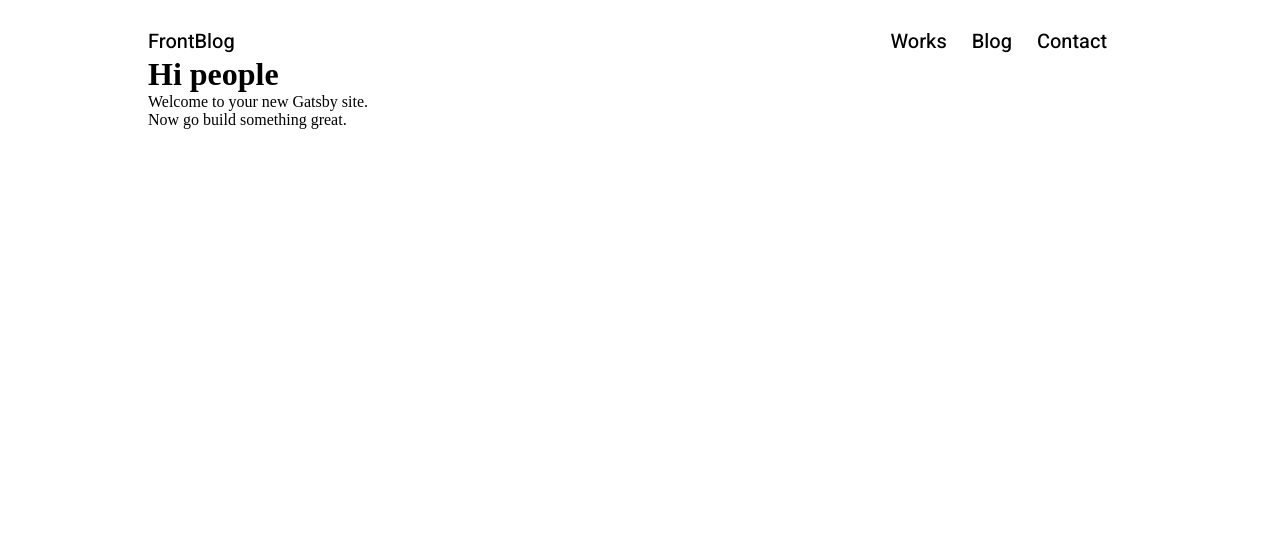
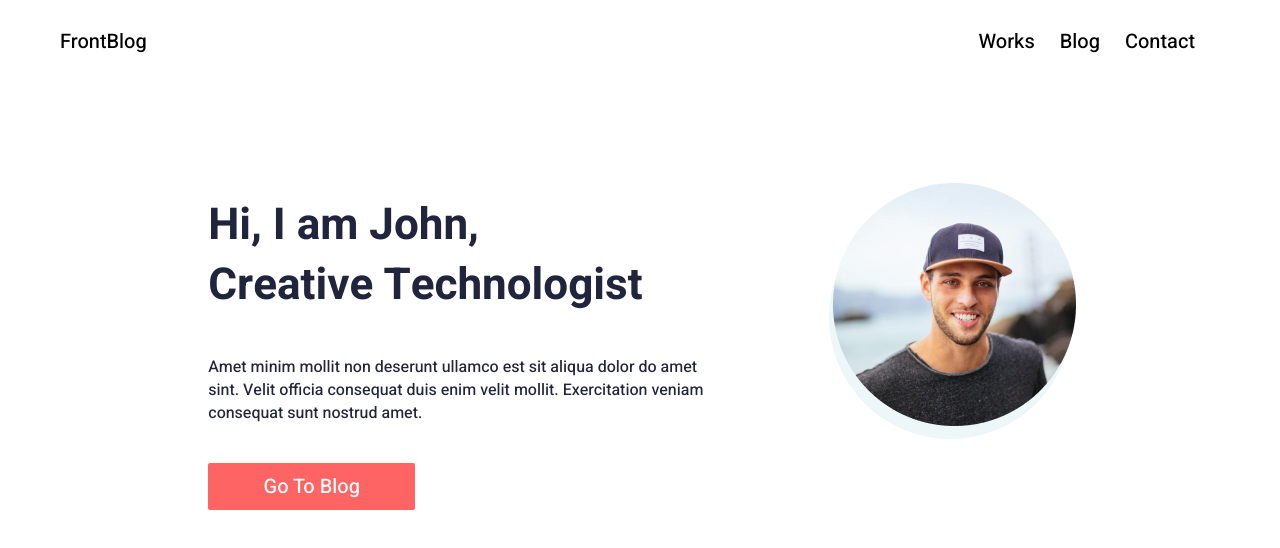
Before and after one commit to xFantix/Gatsby-Blog, a Gatsby site: page / in a window 1280 px wide. Built offline with nearby package versions, Linux system fonts and the light colour scheme; Gatsby itself is replaced by a stand-in of ours.

Commit message:
do banner

```diff
--- /dev/null
+++ b/src/components/banner/banner.js
@@ -0,0 +1,39 @@
+import React from 'react';
+import {BannerWrapper,DescriptionWrapper,DescriptionHeader,DescriptionParagraph,PhotoContainer,Photo,Button,ButtonLink} from './bannerStyle';
+import {graphql,useStaticQuery} from 'gatsby';
+const Banner = () => {
+    const query = graphql`
+    {
+      file(name: {eq: "avatar"}) {
+        childImageSharp {
+          fluid(maxWidth: 243, maxHeight: 243, quality: 100) {
+            src
+          }
+        }
+      }
+    }
+    `
+    const photo = useStaticQuery(query);
+    console.log(photo);
+    return (
+        <BannerWrapper>
+            <DescriptionWrapper>
+                <DescriptionHeader>Hi, I am John,</DescriptionHeader>
+                <DescriptionHeader>Creative Technologist</DescriptionHeader>
+                    <DescriptionParagraph>Amet minim mollit non deserunt ullamco est sit aliqua dolor do amet
+                        sint. Velit officia consequat duis enim velit mollit. Exercitation veniam consequat sunt nostrud amet.
+                    </DescriptionParagraph>
+                    <ButtonLink to='/blog'>
+                        <Button>Go To Blog</Button>
+                    </ButtonLink>
+            </DescriptionWrapper>
+            <PhotoContainer>
+                <Photo image={photo.file.childImageSharp.fluid.src}>
+
+                </Photo>
+            </PhotoContainer>
+        </BannerWrapper>
+     );
+}
+
+export default Banner;
--- /dev/null
+++ b/src/components/banner/bannerStyle.js
@@ -0,0 +1,81 @@
+import styled from 'styled-components';
+import {Link} from 'gatsby';
+export const BannerWrapper = styled.div`
+    width:100%;
+    display:flex;
+    padding: 140px 148px 0px  148px;
+    justify-content:space-around;
+    font-family:"Heebo";
+    @media(max-width:1040px){
+        flex-direction:column-reverse;
+        align-items:center;
+    }
+`
+export const DescriptionWrapper = styled.div`
+     @media(max-width:1040px){
+        display:flex;
+        flex-direction:column;
+        align-items:center;
+    }
+`
+export const DescriptionHeader = styled.h1`
+     font-weight:700;
+     font-size:44px;
+     line-height:60px;
+     color: #21243D;
+     @media(max-width:1040px){
+       text-align:center;
+    }
+    @media(max-width:600px){
+       font-size:32px;
+       line-height: 40px;
+    }
+`
+export const DescriptionParagraph = styled.p`
+    font-size: 16px;
+    line-height: 23px;
+    font-weight:400;
+    max-width:500px;
+    margin-top:40px;
+    color: #21243D;
+    @media(max-width:1040px){
+        text-align:center;
+    }
+    @media(max-width:600px){
+        font-size: 16px;
+    }
+`
+export const PhotoContainer = styled.div`
+    width:243px;
+    height:243px;
+    background: #EDF7FA;
+    border-radius:50%;
+    position: relative;
+    @media(max-width:1040px){
+        margin-bottom:34px;
+    }
+`
+export const Photo = styled.div`
+    position:absolute;
+    background-image:url(${({image})=>image});
+    width:243px;
+    height:243px;
+    bottom:13px;
+    left:4px;
+`
+export const Button = styled.button`
+    background: #FF6464;
+    color:white;
+    margin-top:38px;
+    border:none;
+    width:207px;
+    height:47px;
+    font-weight:500;
+    font-size:20px;
+    font-family:"Heebo";
+    border-radius:2px;
+    text-decoration:none;
+`
+export const ButtonLink = styled(Link)`
+    text-decoration:none;
+`
--- a/src/components/navigation/navigation.js
+++ b/src/components/navigation/navigation.js
@@ -10,7 +10,6 @@ const Navigation = () => {
                      FrontBlog
                 </Link>
             </Logo>
-
           <NavigationList>
               <NavigationElement>
                   <Link to="/works">Works</Link>
--- a/src/components/navigation/navigationStyle.js
+++ b/src/components/navigation/navigationStyle.js
@@ -7,19 +7,24 @@ export const NavigationWrapper = styled.nav`
     font-weight:500;
     font-size:20px;
     color:black;
-    padding-top:27px;
+    padding:27px 60px 0px 60px;
     justify-content:space-between;
 `
 export const Logo = styled.span`
     a{
         text-decoration:none;
         color:black;
+        @media(max-width:570px){
+            padding-left:20px;
+        }
     }
-
 `
 export const NavigationList = styled.ul`
     display:flex;
     list-style:none;
+    @media(max-width:570px){
+      display:none;
+    }
 `
 export const NavigationElement = styled.li`
     padding-right:25px;
--- a/src/layouts/GlobalStyle/globalStyle.js
+++ b/src/layouts/GlobalStyle/globalStyle.js
@@ -13,7 +13,7 @@ const GlobalStyle = createGlobalStyle`
   }
   body {
     margin: 0;
-    padding: 0 148px;
+    padding: 0;
   }
   button {
     padding: 0;
--- a/src/pages/index.js
+++ b/src/pages/index.js
@@ -1,15 +1,11 @@
 import React from "react"
-
+import Banner from '../components/banner/banner';
 
 
 
 const IndexPage = () => (
   <>
-
-    <h1>Hi people</h1>
-    <p>Welcome to your new Gatsby site.</p>
-    <p>Now go build something great.</p>
-
+    <Banner/>
   </>
 )
 
```
Also changed, not shown: src/assets/images/avatar.png (added).
